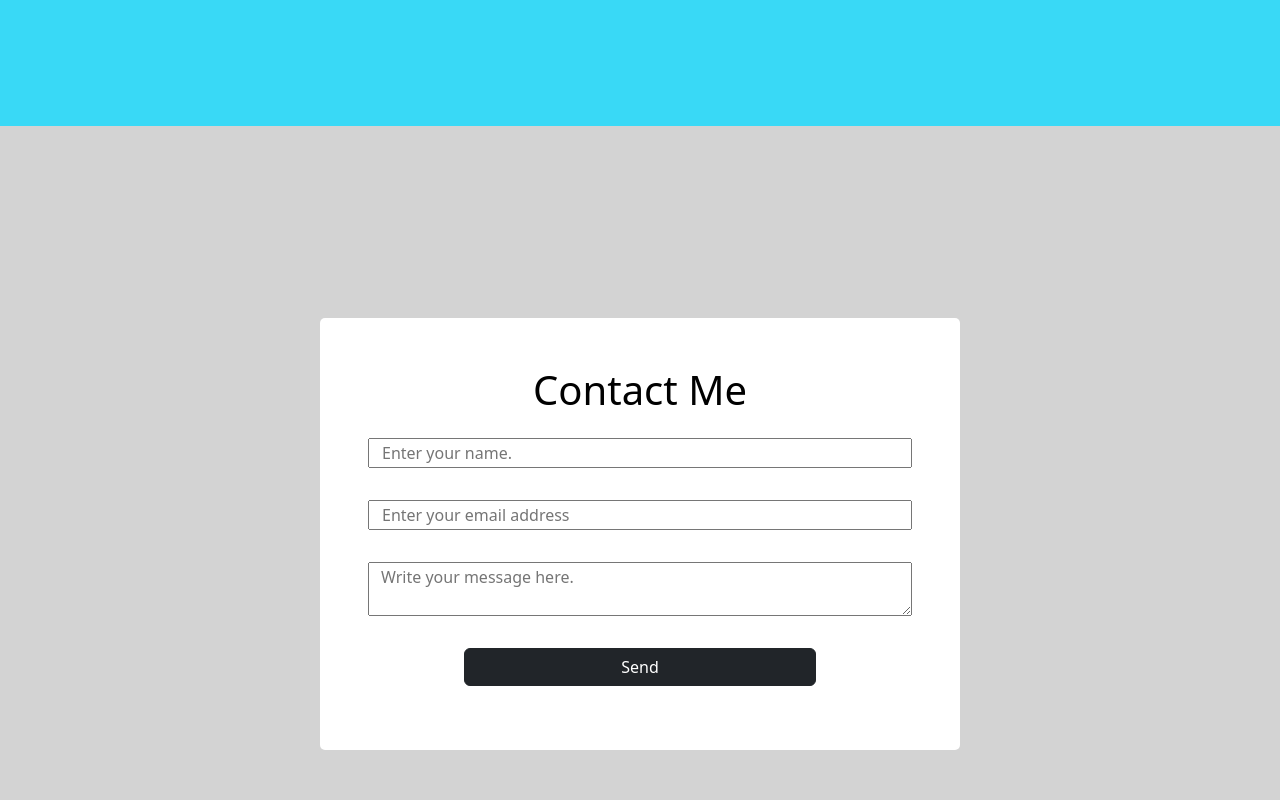
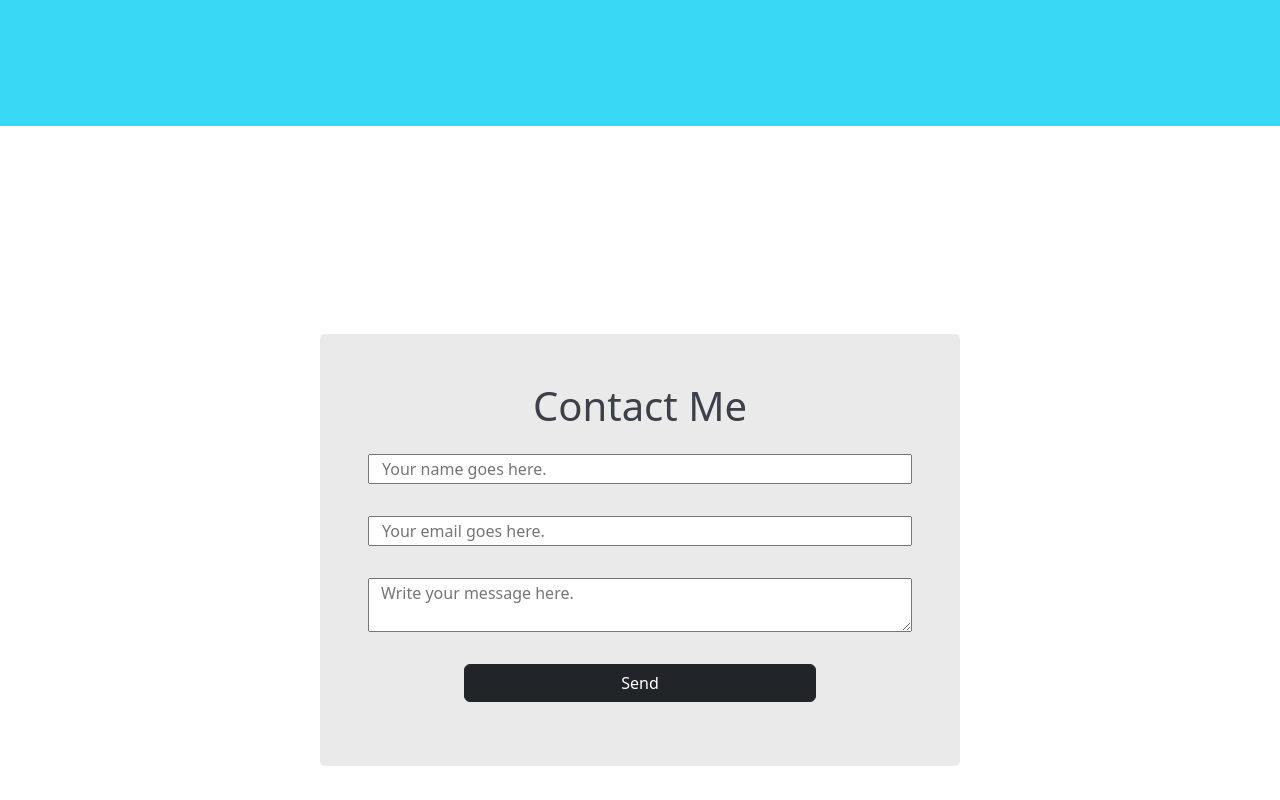
Before and after one commit to Low-Signal/my-portfolio, an Angular app: page / in a window 1280 px wide. Shown: the part 4760-5560 px from the top of the page. Built offline with nearby package versions, Linux system fonts and the light colour scheme.

Commit message:
Finished contact me page

```diff
--- a/src/app/contact/contact.component.html
+++ b/src/app/contact/contact.component.html
@@ -1,9 +1,4 @@
 <body>
-    <!-- <div class="header-container">
-        <h1>Contact Me</h1>
-        <hr/>
-    </div> -->
-
     <div class="contact-box">
         <h1>Contact Me</h1>
         <form action="https://formsubmit.co/daimeun@gmail.com" method="POST">
@@ -11,10 +6,10 @@
             <input type="hidden" name="_captcha" value="false">
             <!-- <input type="hidden" name="_webhook" value="http://localhost:4200/"> -->
             <div class="row mx-auto">
-                    <input type="text" name="name" placeholder="Enter your name." required>
+                <input type="text" name="name" placeholder="Your name goes here." required>
             </div>
             <div class="row mx-auto">
-                    <input type="email" name="email" placeholder="Enter your email address">
+                <input type="email" name="email" placeholder="Your email goes here.">
             </div>
             <div class="row mx-auto">
                 <textarea type="message" name="message" placeholder="Write your message here." required></textarea>
@@ -23,6 +18,5 @@
                 <button class="btn btn-dark" type="submit">Send</button>
             </div>
         </form>
-
     </div>
 </body>
--- a/src/app/contact/contact.component.scss
+++ b/src/app/contact/contact.component.scss
@@ -1,9 +1,9 @@
 body {
     width: auto;
-    padding-top: 2rem;
-    padding-bottom: 2rem;
+    padding-top: 3rem;
+    padding-bottom: 3rem;
     height: auto;
-    background-color: lightgrey;
+    background-color: white;
 }
 
 // .header-container {
@@ -17,7 +17,7 @@ body {
 
 h1 {
     text-align: center;
-    color: rgb(0, 0, 0);
+    color: #3C4048;
 }
 
 .contact-box {
@@ -26,7 +26,7 @@ h1 {
     margin-top: 10rem;
     margin-bottom: 10rem;
     padding: 3rem;
-    background-color: rgb(255, 255, 255);
+    background-color: #EAEAEA;
     border-radius: 5px;
 }
 
```
Lines whose indentation alone changed are shown as unchanged.
